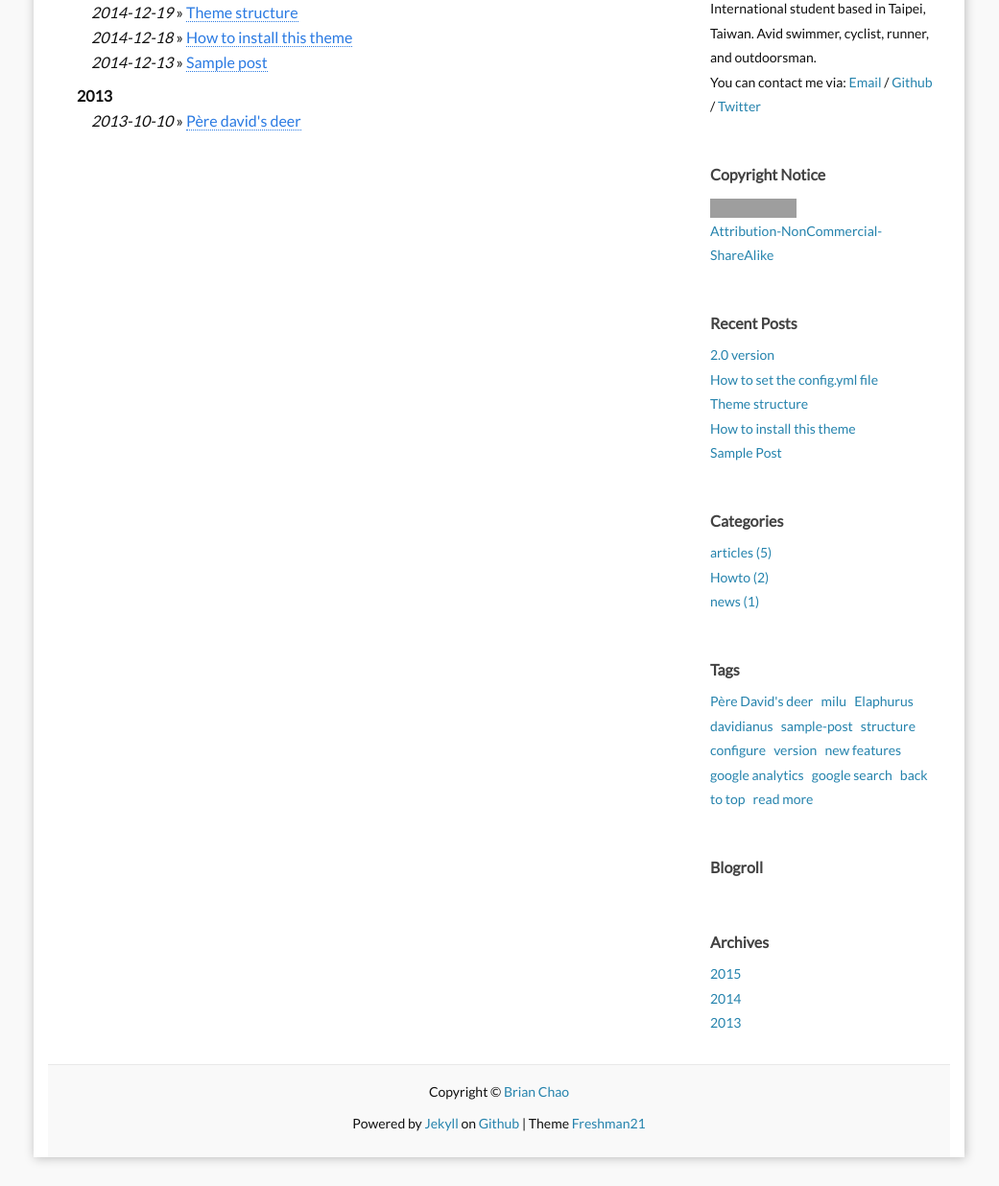
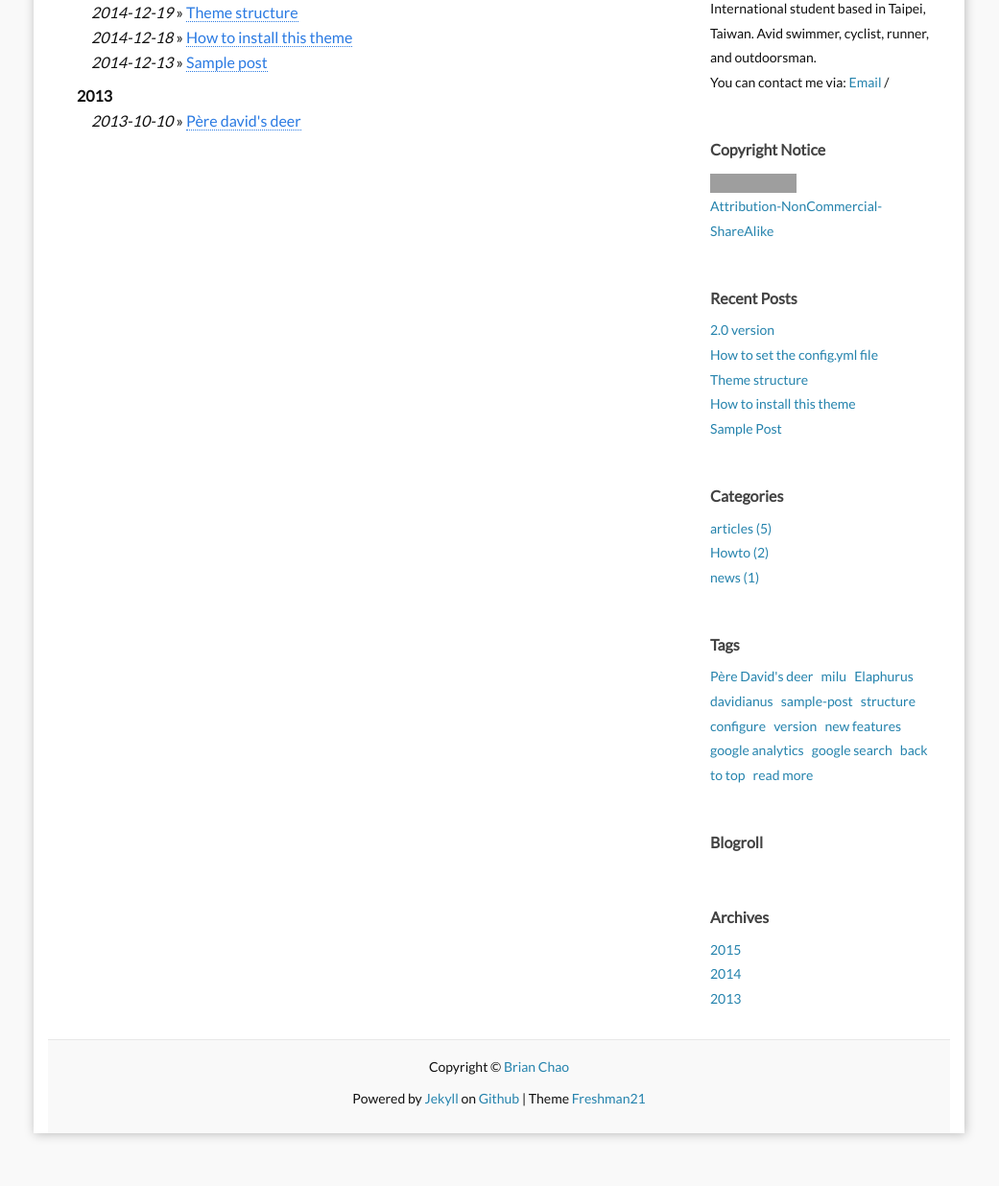
Before and after one commit to brianchao-dev/brianchao-dev.github.io, a Jekyll site: the page built from c_archives.md, in a window 1280 px wide, cut to the strip 400-1636 px from the top of the page. Shown: the whole strip at 96% size, without its empty margins (120-1161 px from the left). Built offline with Jekyll 4.4.1, drawn with Linux system fonts in a browser that asks for light colours; after the commit the page ends 1611 px from its top, so only the background shows below that; grey boxes are pictures that could not be loaded.

Commit message:
Remove unnecessary contact info

```diff
--- a/_includes/Aboutme.html
+++ b/_includes/Aboutme.html
@@ -11,13 +11,14 @@
   {% if site.email != empty %}
   <a href="mailto:{{site.email}}" title="mailto: {{site.email}}">Email</a> /
   {% endif %}
+  <!--
   {% if site.github_username != empty %}
   <a href="https://github.com/{{site.github_username}}" title="GithubID: {{site.github_username}}">Github</a> /
   {% endif %}
-  {% if site.twitter_username != empty %}
+  {% if site.twitter_username != empty and Fal%}
   <a href="https://twitter.com/{{site.twitter_username}}" title="TwitterID: {{site.twitter_username}}">Twitter</a>
   {% endif %}
-
+  -->
   {% endif %}
 
 </div>
```
